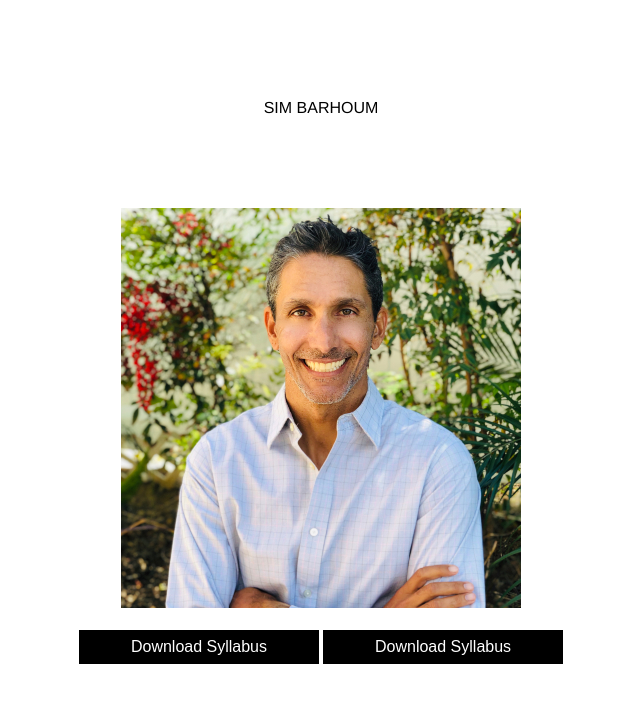
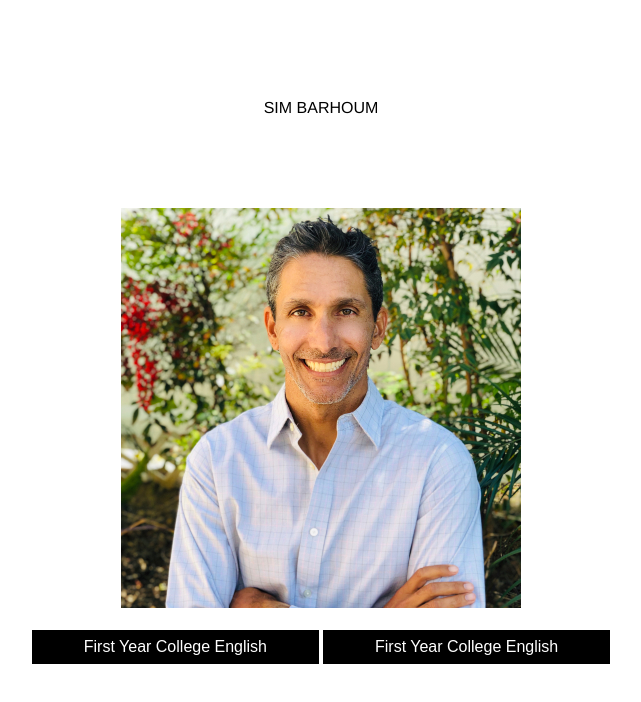
Before and after one commit to teachtogether/teachtogether.github.io, a plain HTML site: page index.html in a window 1280 px wide. Shown: the whole page, without its empty margins (319-960 px from the left). Drawn offline with Linux system fonts and the light colour scheme.

Commit message:
Update index.html

```diff
--- a/index.html
+++ b/index.html
@@ -54,8 +54,8 @@
 
 
     <div class="center2">
-      <a href="http://google.com"><button class="button button1">Download Syllabus</button><a>
-      <a href="http://google.com"><button class="button button1">Download Syllabus</button><a>
+      <a href="http://google.com"><button class="button button1">First Year College English</button><a>
+      <a href="http://google.com"><button class="button button1">First Year College English</button><a>
     </div>
 
 
```
